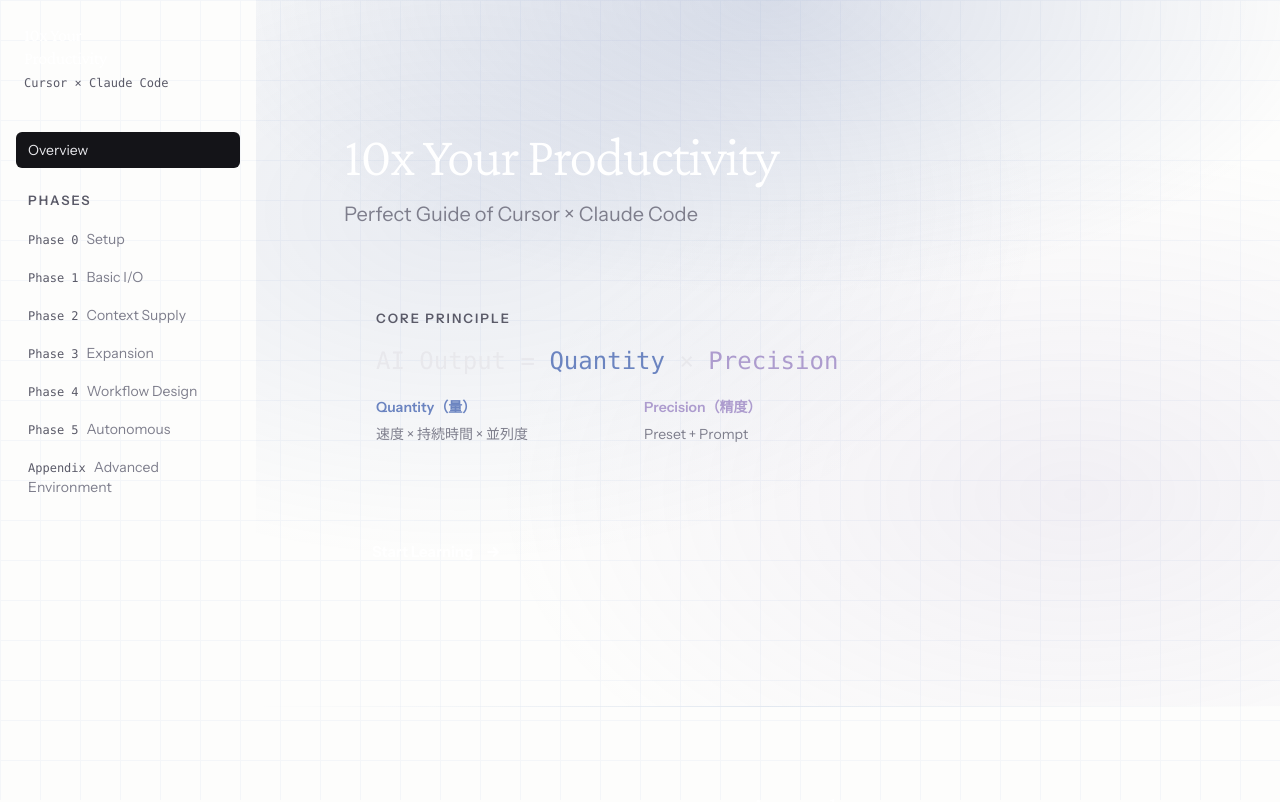
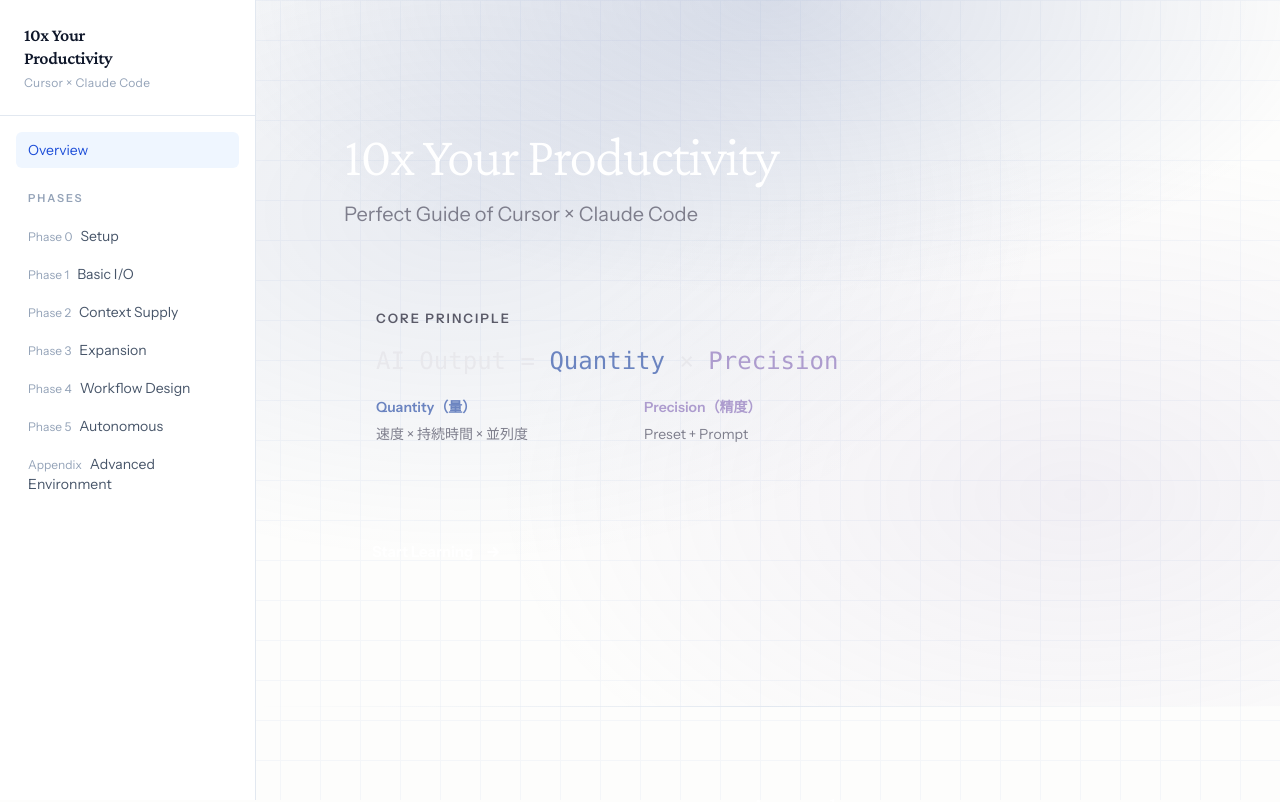
Before and after one commit to thedomainai/10x-productivity-perfect-guide, a Next.js app in the folder web/: page / in a window 1280 px wide. Shown: the top 802 px of the page. Built offline with nearby package versions, Linux system fonts and the light colour scheme.

Commit message:
auto: web/src/components/Navigation.tsx

```diff
--- a/web/src/components/Navigation.tsx
+++ b/web/src/components/Navigation.tsx
@@ -15,15 +15,15 @@
         onClick={onClick}
         className={`block px-3 py-2 rounded-md text-sm transition-all duration-150 ${
           pathname === "/"
-            ? "bg-[#141418] text-[#e8e8ec] font-medium"
-            : "text-[#7e7e8c] hover:bg-[#141418] hover:text-[#e8e8ec]"
+            ? "bg-blue-50 text-blue-700 font-medium"
+            : "text-slate-600 hover:bg-slate-50 hover:text-slate-900"
         }`}
       >
         Overview
       </Link>
 
       <div className="pt-5 pb-2">
-        <p className="px-3 text-[13px] font-semibold text-[#5a5a68] uppercase tracking-[2px]">
+        <p className="px-3 text-[11px] font-bold text-slate-400 uppercase tracking-[2px]">
           Phases
         </p>
       </div>
@@ -35,13 +35,11 @@
           onClick={onClick}
           className={`block px-3 py-2 rounded-md text-sm transition-all duration-150 ${
             pathname === `/phases/${phase.slug}`
-              ? "bg-[#141418] text-[#e8e8ec] font-medium"
-              : "text-[#7e7e8c] hover:bg-[#141418] hover:text-[#e8e8ec]"
+              ? "bg-blue-50 text-blue-700 font-medium"
+              : "text-slate-600 hover:bg-slate-50 hover:text-slate-900"
           }`}
         >
-          <span className="text-xs font-mono text-[#5a5a68] mr-2">
-            {phase.phase}
-          </span>
+          <span className="text-xs text-slate-400 mr-2">{phase.phase}</span>
           {phase.title}
         </Link>
       ))}
@@ -54,16 +52,16 @@
 
   return (
     <>
-      {/* Desktop Sidebar — glass-frosted */}
-      <aside className="hidden lg:flex lg:flex-col lg:w-64 lg:fixed lg:inset-y-0 glass-frosted overflow-y-auto z-30">
-        <div className="p-6 border-b border-[rgba(255,255,255,0.06)]">
+      {/* Desktop Sidebar */}
+      <aside className="hidden lg:flex lg:flex-col lg:w-64 lg:fixed lg:inset-y-0 bg-white border-r border-slate-200 overflow-y-auto z-30">
+        <div className="p-6 border-b border-slate-200">
           <Link href="/">
-            <h1 className="text-lg font-medium text-white leading-tight tracking-tight">
+            <h1 className="text-lg font-serif font-semibold text-slate-900 leading-tight">
               10x Your
               <br />
               Productivity
             </h1>
-            <p className="text-xs text-[#5a5a68] mt-1.5 font-mono">
+            <p className="text-xs text-slate-400 mt-1.5 tracking-wide">
               Cursor × Claude Code
             </p>
           </Link>
@@ -73,15 +71,15 @@
         </div>
       </aside>
 
-      {/* Mobile Header — glass-frosted */}
-      <header className="lg:hidden sticky top-0 z-50 glass-frosted border-b border-[rgba(255,255,255,0.06)]">
+      {/* Mobile Header */}
+      <header className="lg:hidden sticky top-0 z-50 bg-white/95 backdrop-blur-sm border-b border-slate-200">
         <div className="flex items-center justify-between px-4 h-14">
-          <Link href="/" className="font-medium text-[#e8e8ec] text-sm">
+          <Link href="/" className="font-serif font-semibold text-slate-900 text-sm">
             10x Productivity
           </Link>
           <button
             onClick={() => setIsOpen(!isOpen)}
-            className="p-2 -mr-2 text-[#7e7e8c] hover:text-[#e8e8ec] transition-colors duration-150"
+            className="p-2 -mr-2 text-slate-500 hover:text-slate-900 transition-colors duration-150"
             aria-label="Toggle menu"
           >
             <svg
@@ -113,10 +111,10 @@
       {isOpen && (
         <>
           <div
-            className="lg:hidden fixed inset-0 top-14 bg-black/60 backdrop-blur-sm z-40"
+            className="lg:hidden fixed inset-0 top-14 bg-black/20 backdrop-blur-sm z-40"
             onClick={() => setIsOpen(false)}
           />
-          <div className="lg:hidden fixed left-0 right-0 top-14 z-50 glass-frosted border-b border-[rgba(255,255,255,0.06)] max-h-[70vh] overflow-y-auto">
+          <div className="lg:hidden fixed left-0 right-0 top-14 z-50 bg-white border-b border-slate-200 max-h-[70vh] overflow-y-auto shadow-lg">
             <div className="p-4">
               <NavLinks onClick={() => setIsOpen(false)} />
             </div>
```
